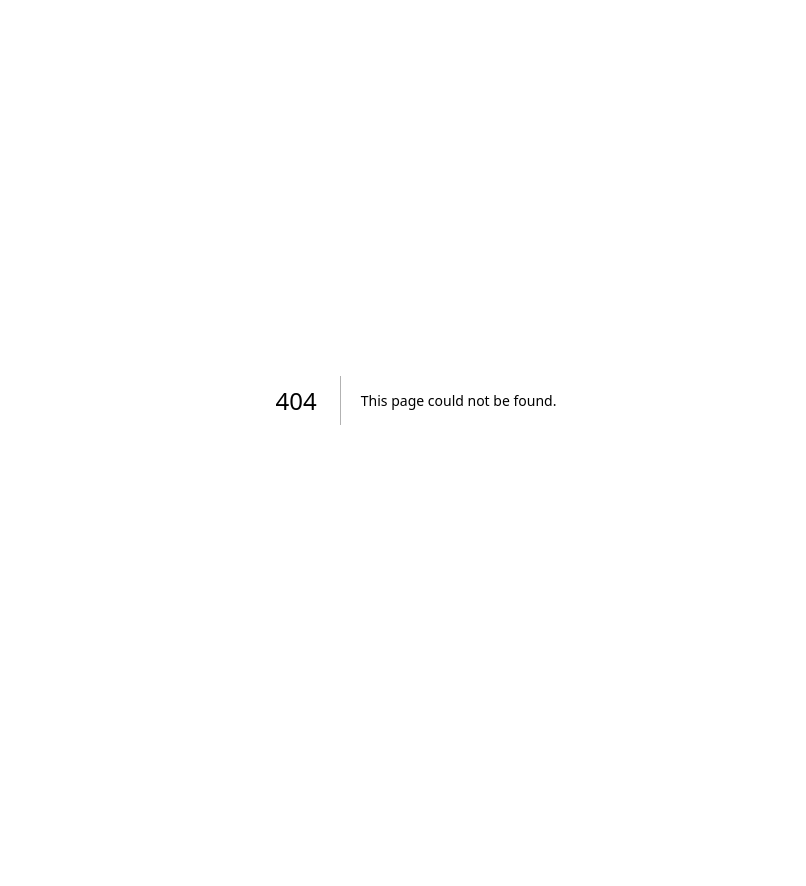
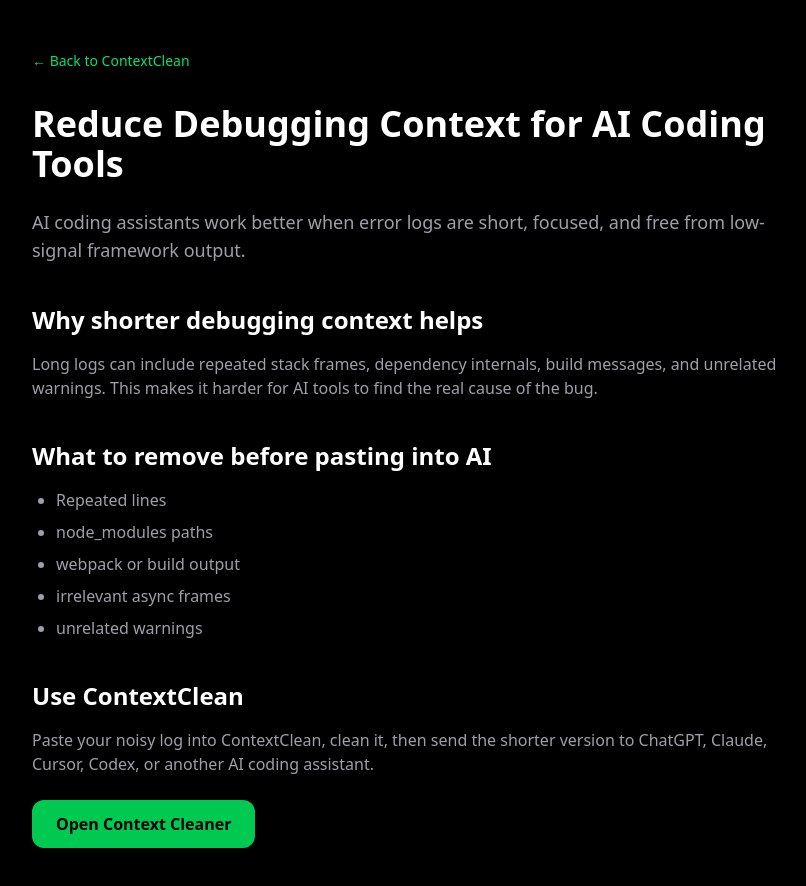
Before and after one commit to hyuchao25/contextclean, a Next.js app: page /reduce-debugging-context-for-ai in a window 1280 px wide. Before the commit this address had no page. Shown: the top 886 px of the page, without its empty margins (224-1030 px from the left). Before the commit the page ends 800 px from the top, so only its background shows below. Built offline with nearby package versions, Linux system fonts and the light colour scheme.

Commit message:
Add reduce debugging context page

```diff
--- /dev/null
+++ b/src/app/reduce-debugging-context-for-ai/page.tsx
@@ -0,0 +1,58 @@
+export default function ReduceDebuggingContextForAIPage() {
+  return (
+    <main className="min-h-screen bg-black px-6 py-12 text-white">
+      <article className="mx-auto max-w-3xl">
+        <a href="/" className="text-sm text-green-400 hover:text-green-300">
+          ← Back to ContextClean
+        </a>
+
+        <h1 className="mt-8 mb-6 text-4xl font-bold">
+          Reduce Debugging Context for AI Coding Tools
+        </h1>
+
+        <p className="mb-6 text-lg text-zinc-400">
+          AI coding assistants work better when error logs are short, focused, and
+          free from low-signal framework output.
+        </p>
+
+        <h2 className="mt-10 mb-4 text-2xl font-bold">
+          Why shorter debugging context helps
+        </h2>
+
+        <p className="mb-4 text-zinc-400">
+          Long logs can include repeated stack frames, dependency internals, build
+          messages, and unrelated warnings. This makes it harder for AI tools to find
+          the real cause of the bug.
+        </p>
+
+        <h2 className="mt-10 mb-4 text-2xl font-bold">
+          What to remove before pasting into AI
+        </h2>
+
+        <ul className="mb-6 list-disc space-y-2 pl-6 text-zinc-400">
+          <li>Repeated lines</li>
+          <li>node_modules paths</li>
+          <li>webpack or build output</li>
+          <li>irrelevant async frames</li>
+          <li>unrelated warnings</li>
+        </ul>
+
+        <h2 className="mt-10 mb-4 text-2xl font-bold">
+          Use ContextClean
+        </h2>
+
+        <p className="mb-6 text-zinc-400">
+          Paste your noisy log into ContextClean, clean it, then send the shorter
+          version to ChatGPT, Claude, Cursor, Codex, or another AI coding assistant.
+        </p>
+
+        <a
+          href="/"
+          className="inline-block rounded-xl bg-green-500 px-6 py-3 font-bold text-black"
+        >
+          Open Context Cleaner
+        </a>
+      </article>
+    </main>
+  );
+}
--- a/src/app/sitemap.ts
+++ b/src/app/sitemap.ts
@@ -26,5 +26,11 @@
       changeFrequency: "monthly",
       priority: 0.8,
     },
+    {
+      url: "https://www.contextclean.dev/reduce-debugging-context-for-ai",
+      lastModified: new Date(),
+      changeFrequency: "monthly",
+      priority: 0.8,
+    },
   ];
 }
```
